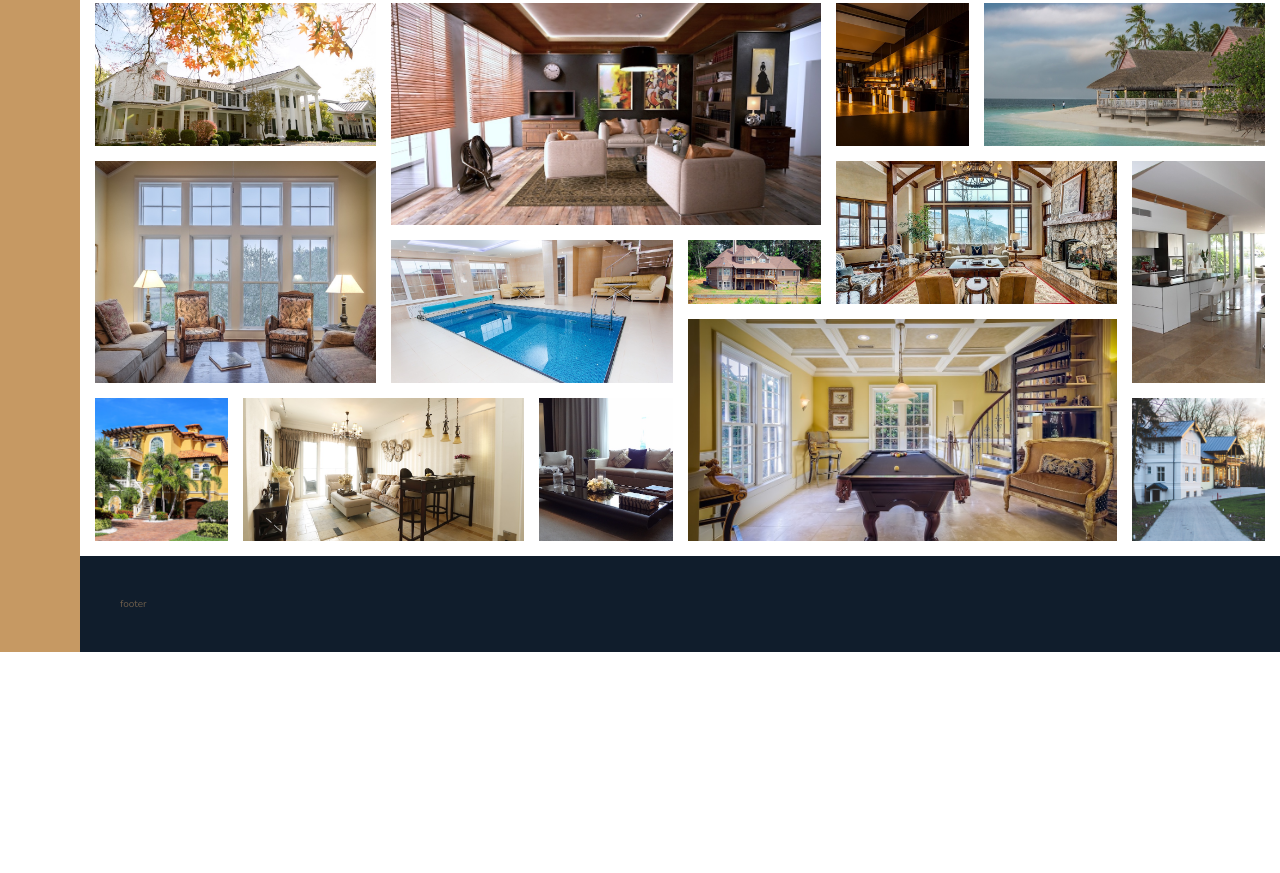
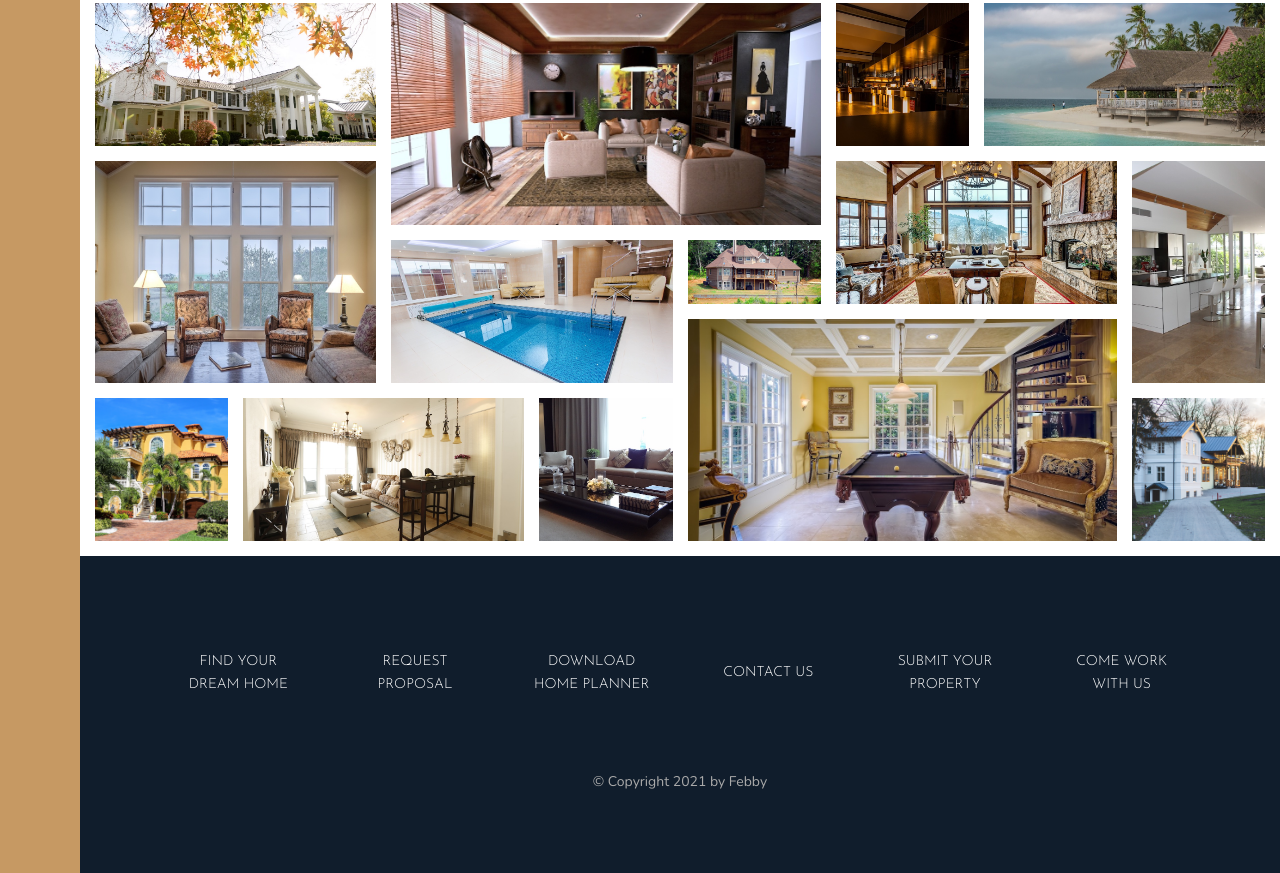
Before and after one commit to Febby/Rentic, a website: page index.html in a window 1280 px wide. Shown: the part 3401-4274 px from the top of the page. Before the commit the page ends 4053 px from the top, so only its background shows below. Drawn offline with nearby package versions, Linux system fonts and the light colour scheme.

Commit message:
Completed footer section

```diff
--- a/index.html
+++ b/index.html
@@ -337,7 +337,17 @@
         </section>
 
         <footer class="footer">
-            footer
+            <ul class="nav">
+                <li class="nav__item"><a href="#" class="nav__link">Find Your Dream Home</a></li>
+                <li class="nav__item"><a href="#" class="nav__link">Request Proposal</a></li>
+                <li class="nav__item"><a href="#" class="nav__link">Download Home Planner</a></li>
+                <li class="nav__item"><a href="#" class="nav__link">Contact Us</a></li>
+                <li class="nav__item"><a href="#" class="nav__link">Submit Your Property</a></li>
+                <li class="nav__item"><a href="#" class="nav__link">Come Work With Us</a></li>
+            </ul>
+            <p class="copyright">
+                &copy; Copyright 2021 by Febby
+            </p>
         </footer>
     </body>
 </html>
--- a/sass/_footer.scss
+++ b/sass/_footer.scss
@@ -1,4 +1,44 @@
 .footer{
     background-color: $color-secondary;
     grid-column: full-start / full-end;
+    padding: 8rem;
 }
+
+.nav{
+    list-style: none;
+    display: grid;
+    grid-template-columns: repeat(auto-fit, minmax(15rem, 1fr));
+    grid-gap: 2rem;
+    align-items: center;
+
+    &__link:link,
+    &__link:visited{
+        display: block;
+        font-size: 1.4rem;
+        color:#fff;
+        text-decoration: none;
+        font-family: $font-display;
+        text-transform: uppercase;
+        text-align: center;
+        padding: 1.5rem;
+        transition: all .2s;
+
+
+    }
+
+    &__link:hover,
+    &__link:active{
+        background-color:rgba(#fff, .05);
+        transform: translateY(-3px);
+    }
+}
+
+.copyright{
+    font-size: 1.4rem;
+    color: $color-grey-light-2;
+    margin-top: 6rem;
+    margin-right: auto;
+    margin-left: auto;
+    text-align: center;
+    width: 70%;
+}
```
Also changed, not shown: css/style.css.
